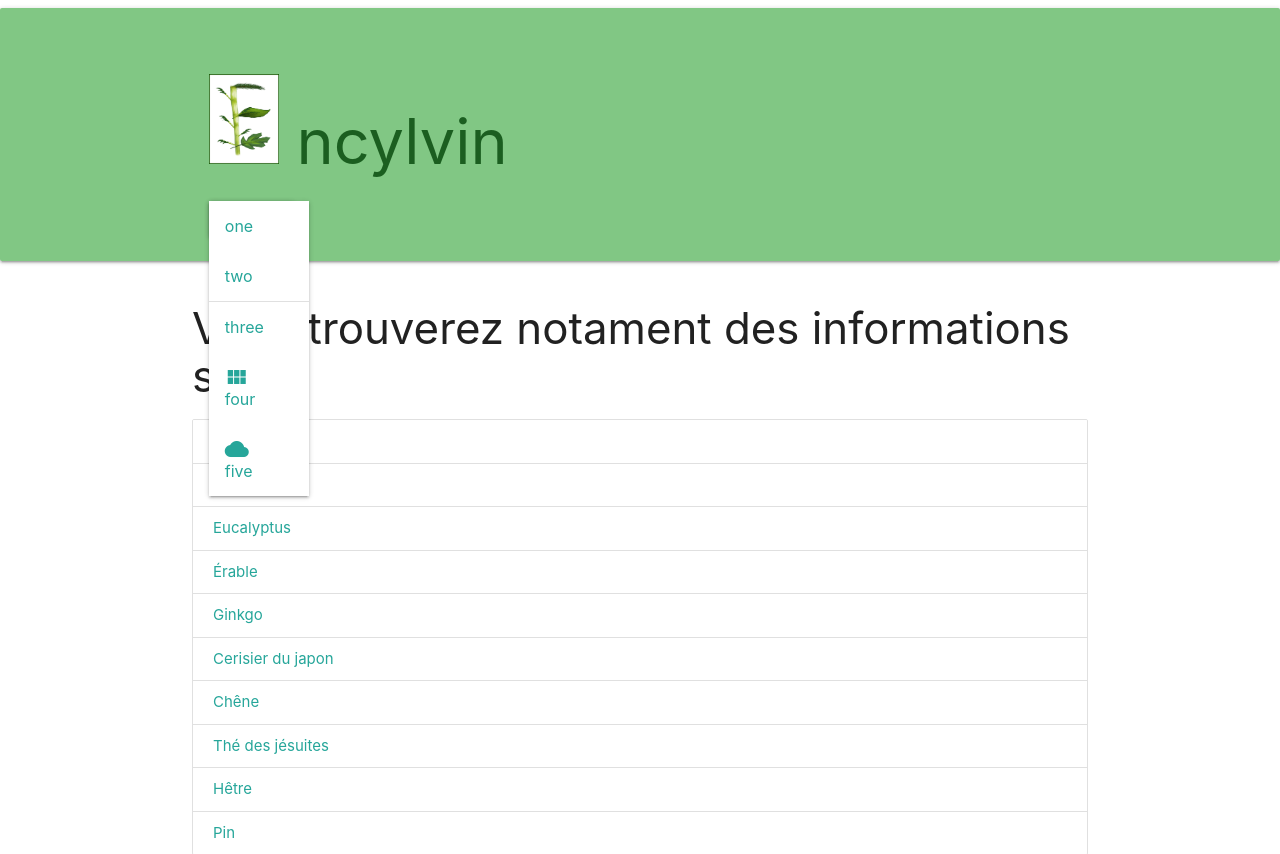
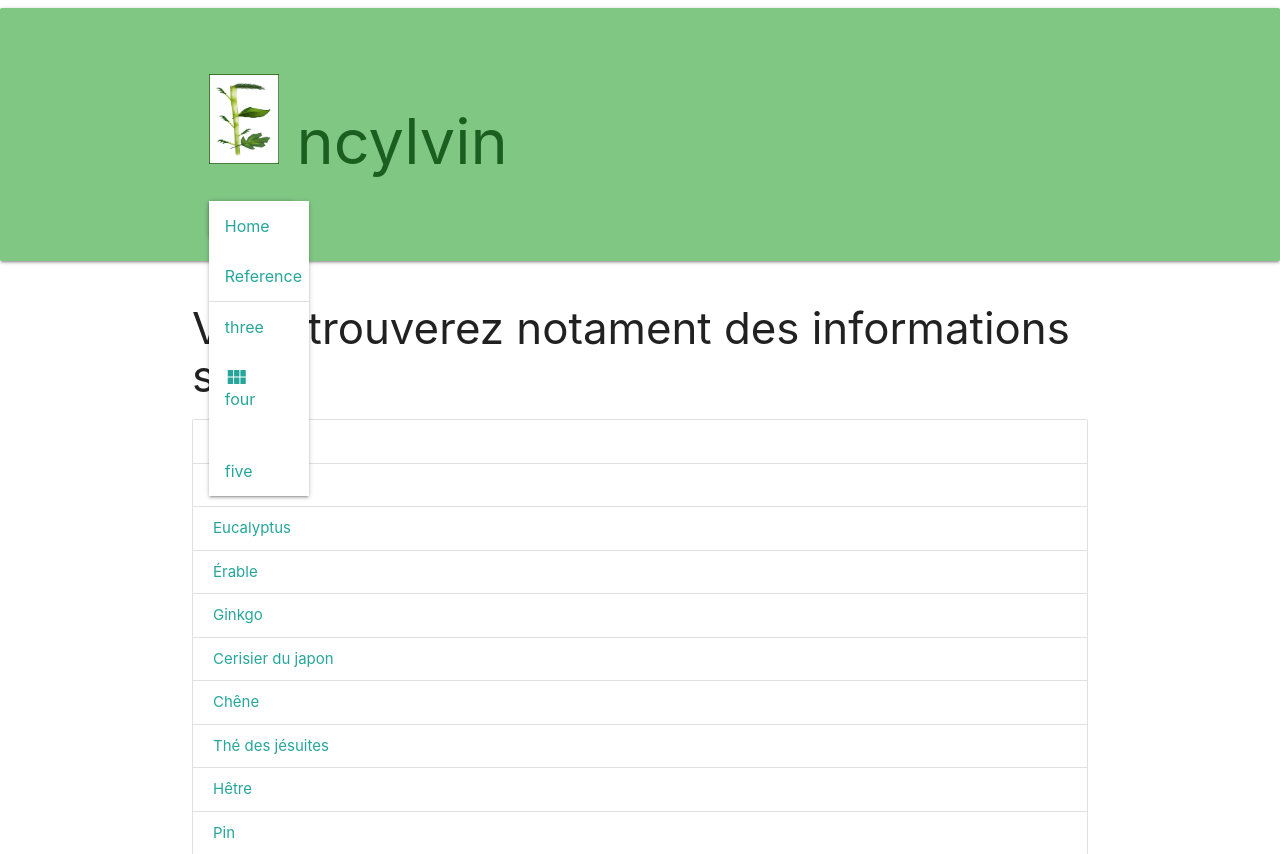
Before and after one commit to Lautus-duc/encylvin, a PHP site: page /index.php in a window 1280 px wide, after a click on "MENU !". Shown: the top 854 px of the page. Run offline with PHP 8.4, Linux system fonts and the light colour scheme.

Commit message:
avancement menu

```diff
--- a/entete.inc.php
+++ b/entete.inc.php
@@ -11,12 +11,12 @@
       <a class='dropdown-trigger btn' href='#' data-target='dropdown1'>Menu !</a>
       <!-- Dropdown Structure -->
       <ul id='dropdown1' class='dropdown-content'>
-        <li><a href="#!">one</a></li>
-        <li><a href="#!">two</a></li>
+        <li><a href="index.php">Home</a></li>
+        <li><a href="#!">Reference</a></li>
         <li class="divider" tabindex="-1"></li>
         <li><a href="#!">three</a></li>
         <li><a href="#!"><i class="material-icons">view_module</i>four</a></li>
-        <li><a href="#!"><i class="material-icons">cloud</i>five</a></li>
+        <li><a href="#!"><i class="material-icons">tree</i>five</a></li>
       </ul>
     </div>
   </div>
```
